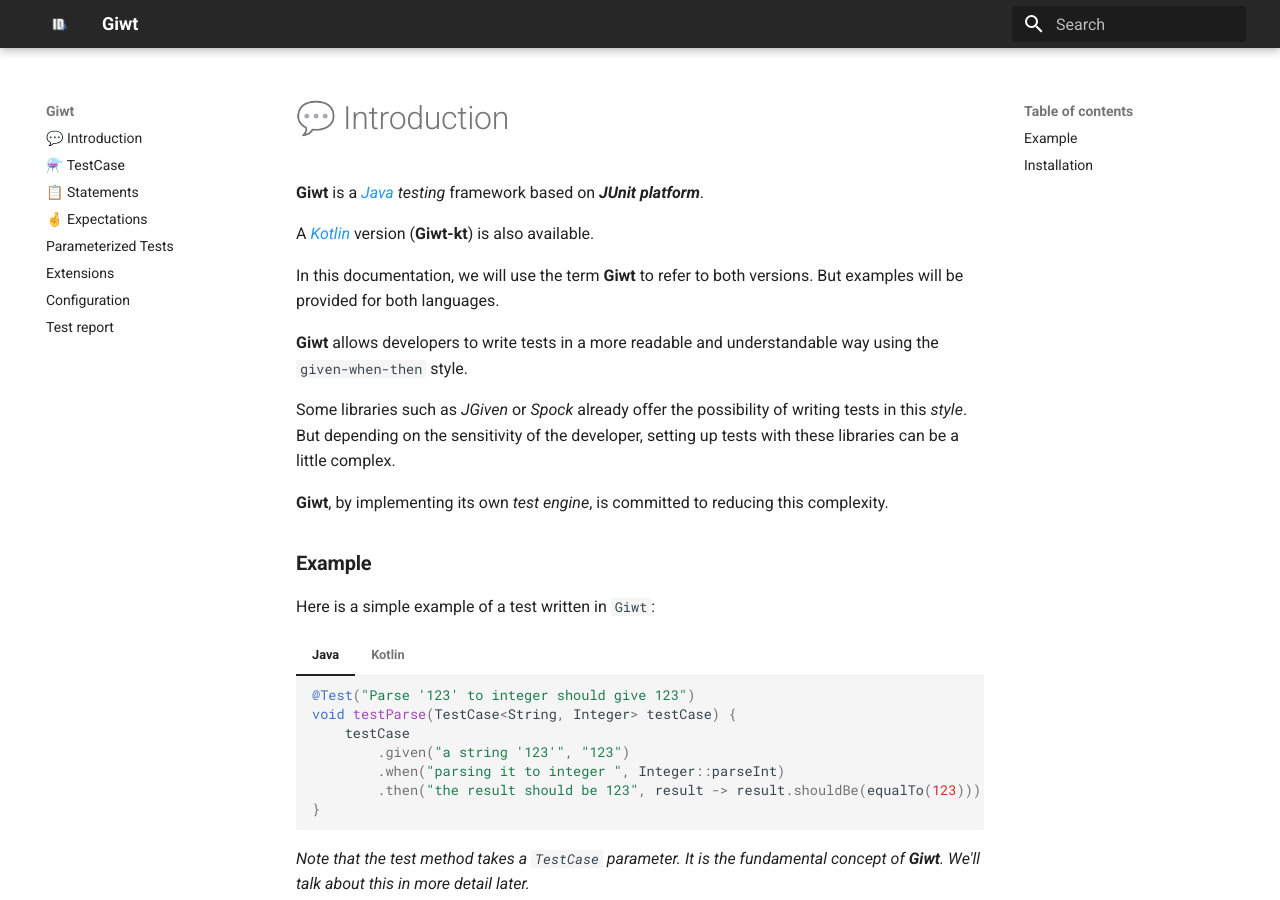
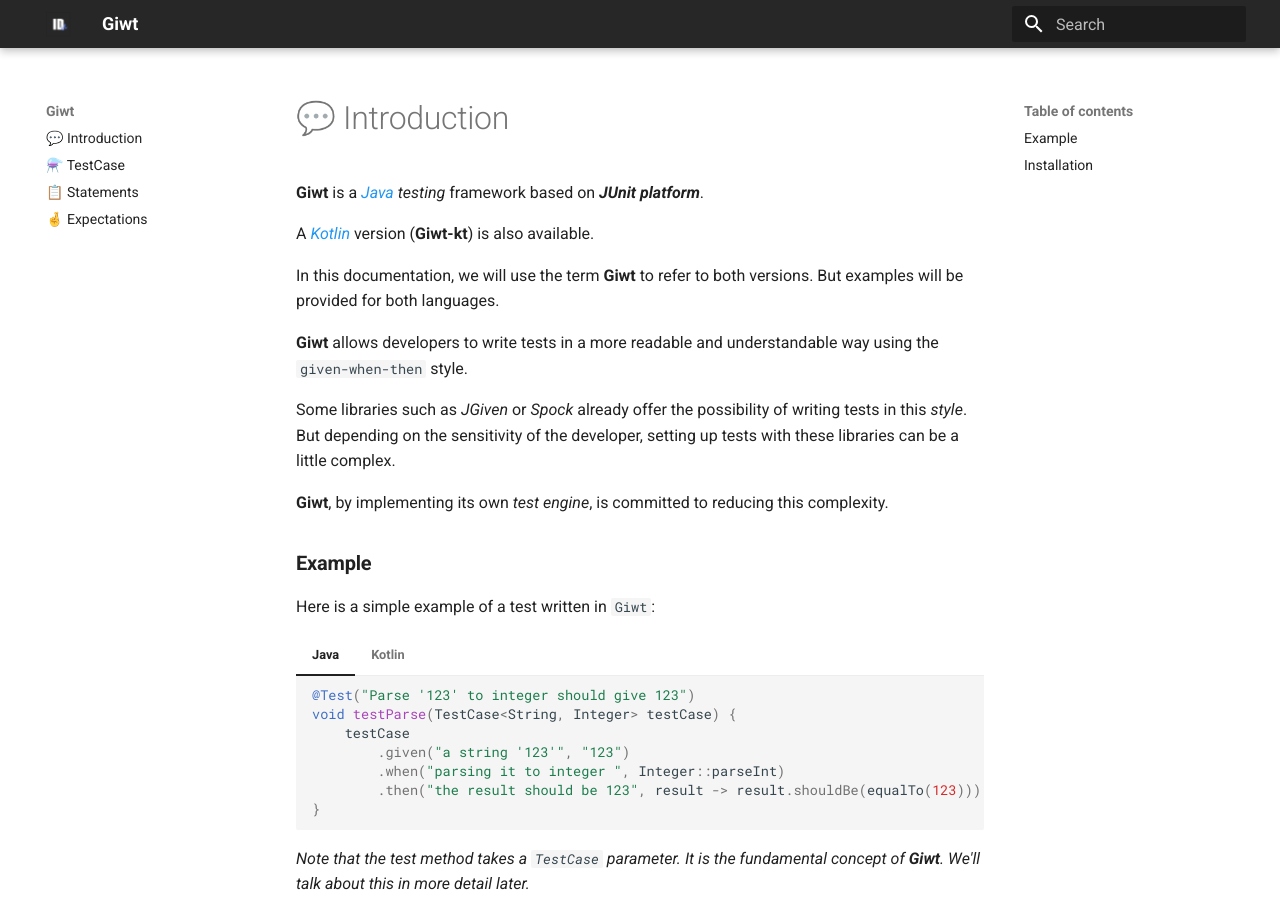
Before and after one commit to imagineDevit/giwt-docs, an MkDocs documentation site: the page built from docs/index.md, in a window 1280 px wide and 900 px high. Built offline with MkDocs 1.6.1 and Material for MkDocs 9.7.7, drawn with Linux system fonts in a browser that asks for light colours.

Commit message:
initial commit

```diff
--- a/mkdocs.yml
+++ b/mkdocs.yml
@@ -61,7 +61,3 @@
   - ⚗️ TestCase: 'testCase.md'
   - 📋 Statements: 'statements.md'
   - 🤞 Expectations: 'expectations.md'
-  - Parameterized Tests: 'parameterizedTest.md'
-  - Extensions: 'extensions.md'
-  - Configuration: 'configuration.md'
-  - Test report: 'testReport.md'
```
